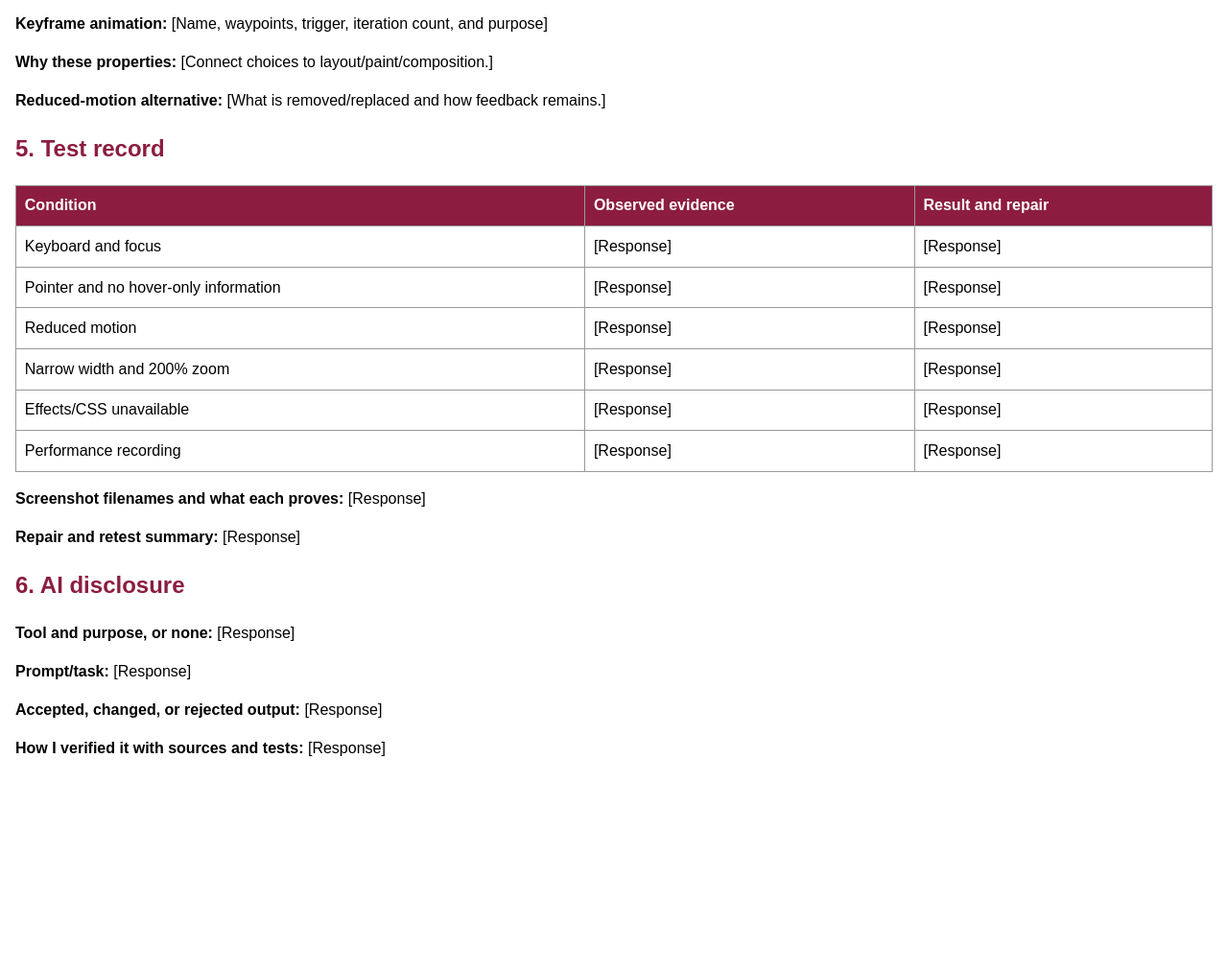
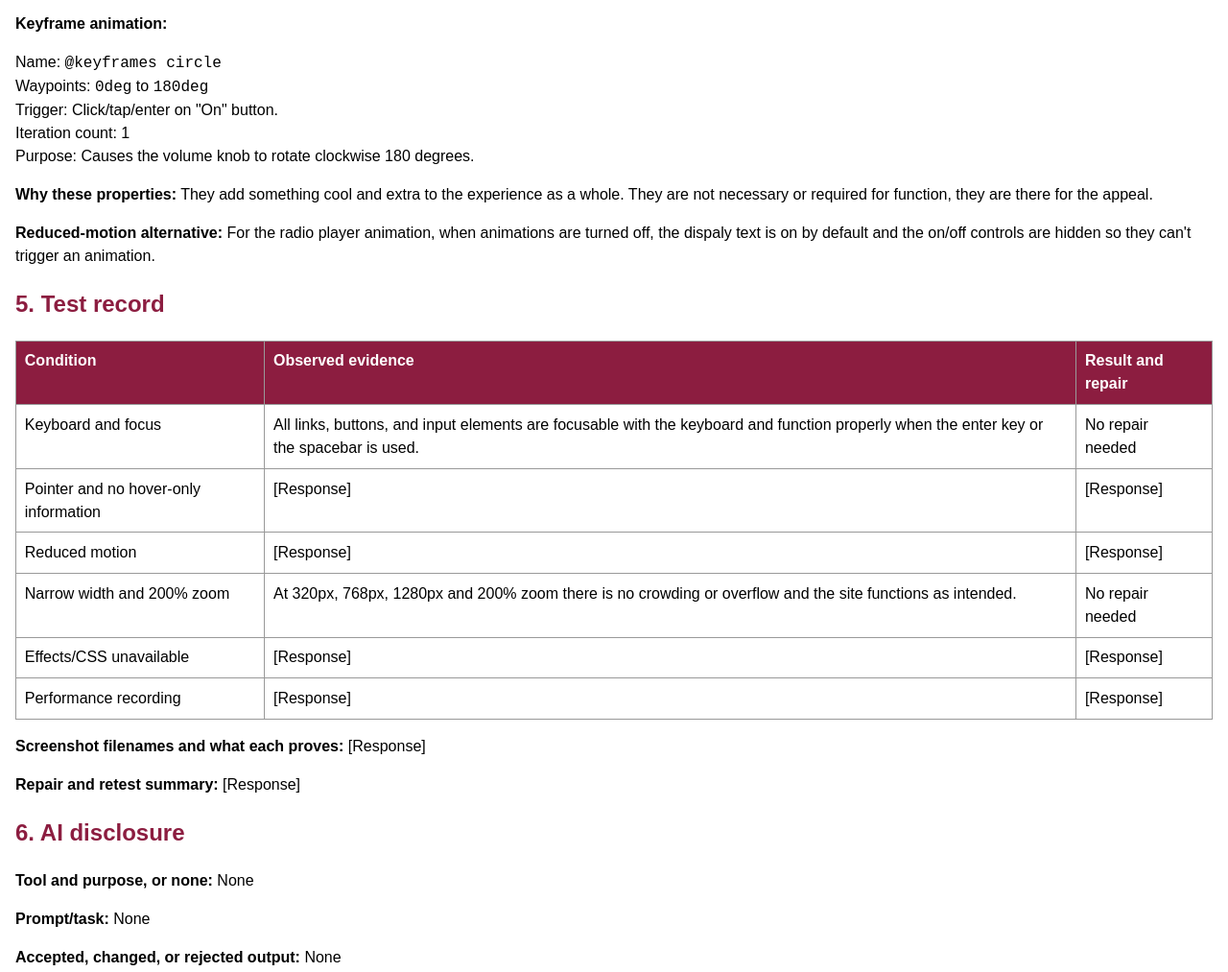
Before and after one commit to splomeda/GIT-337-Mod-6-Deliverable, a plain HTML site: page study-notes.html in a window 1280 px wide. Shown: the part 3089-4102 px from the top of the page at 96% size. Before the commit the page ends 3913 px from the top, so only its background shows below. Drawn offline with Linux system fonts and the light colour scheme.

Commit message:
Update
Updated study-notes.html and stylesheet.

```diff
--- a/study-notes.html
+++ b/study-notes.html
@@ -286,6 +286,7 @@
         <td>
           <a
             href="https://developer.mozilla.org/en-US/docs/Learn_web_development/Core/Styling_basics/Advanced_styling_effects#box_shadows"
+            target="_blank"
             >MDN Link</a
           >
         </td>
@@ -356,16 +357,25 @@
       mouseover.
     </p>
     <p>
-      <strong>Keyframe animation:</strong> [Name, waypoints, trigger, iteration
-      count, and purpose]
+      <strong>Keyframe animation:</strong>
     </p>
     <p>
-      <strong>Why these properties:</strong> [Connect choices to
-      layout/paint/composition.]
+      Name: <code>@keyframes circle</code><br />
+      Waypoints: <code>0deg</code> to <code>180deg</code><br />
+      Trigger: Click/tap/enter on "On" button.<br />
+      Iteration count: 1<br />
+      Purpose: Causes the volume knob to rotate clockwise 180 degrees.
     </p>
     <p>
-      <strong>Reduced-motion alternative:</strong> [What is removed/replaced and
-      how feedback remains.]
+      <strong>Why these properties:</strong> They add something cool and extra
+      to the experience as a whole. They are not necessary or required for
+      function, they are there for the appeal.
+    </p>
+    <p>
+      <strong>Reduced-motion alternative:</strong> For the radio player
+      animation, when animations are turned off, the dispaly text is on by
+      default and the on/off controls are hidden so they can't trigger an
+      animation.
     </p>
     <h2>5. Test record</h2>
     <table>
@@ -376,8 +386,11 @@
       </tr>
       <tr>
         <td>Keyboard and focus</td>
-        <td>[Response]</td>
-        <td>[Response]</td>
+        <td>
+          All links, buttons, and input elements are focusable with the keyboard
+          and function properly when the enter key or the spacebar is used.
+        </td>
+        <td>No repair needed</td>
       </tr>
       <tr>
         <td>Pointer and no hover-only information</td>
@@ -391,8 +404,11 @@
       </tr>
       <tr>
         <td>Narrow width and 200% zoom</td>
-        <td>[Response]</td>
-        <td>[Response]</td>
+        <td>
+          At 320px, 768px, 1280px and 200% zoom there is no crowding or overflow
+          and the site functions as intended.
+        </td>
+        <td>No repair needed</td>
       </tr>
       <tr>
         <td>Effects/CSS unavailable</td>
@@ -410,9 +426,9 @@
     </p>
     <p><strong>Repair and retest summary:</strong> [Response]</p>
     <h2>6. AI disclosure</h2>
-    <p><strong>Tool and purpose, or none:</strong> [Response]</p>
-    <p><strong>Prompt/task:</strong> [Response]</p>
-    <p><strong>Accepted, changed, or rejected output:</strong> [Response]</p>
-    <p><strong>How I verified it with sources and tests:</strong> [Response]</p>
+    <p><strong>Tool and purpose, or none:</strong> None</p>
+    <p><strong>Prompt/task:</strong> None</p>
+    <p><strong>Accepted, changed, or rejected output:</strong> None</p>
+    <p><strong>How I verified it with sources and tests:</strong> None</p>
   </body>
 </html>
--- a/styles.css
+++ b/styles.css
@@ -456,7 +456,6 @@ https://developer.mozilla.org/en-US/docs/Web/CSS/Reference/Properties/animation-
     transform: rotate(0deg);
   }
   to {
-    translate: 0 0;
     transform: rotate(180deg);
   }
 }
@@ -470,7 +469,6 @@ https://developer.mozilla.org/en-US/docs/Web/CSS/Reference/Properties/animation-
 }
 @keyframes circle-reverse {
   from {
-    translate: 0 0;
     transform: rotate(180deg);
   }
   to {
```
